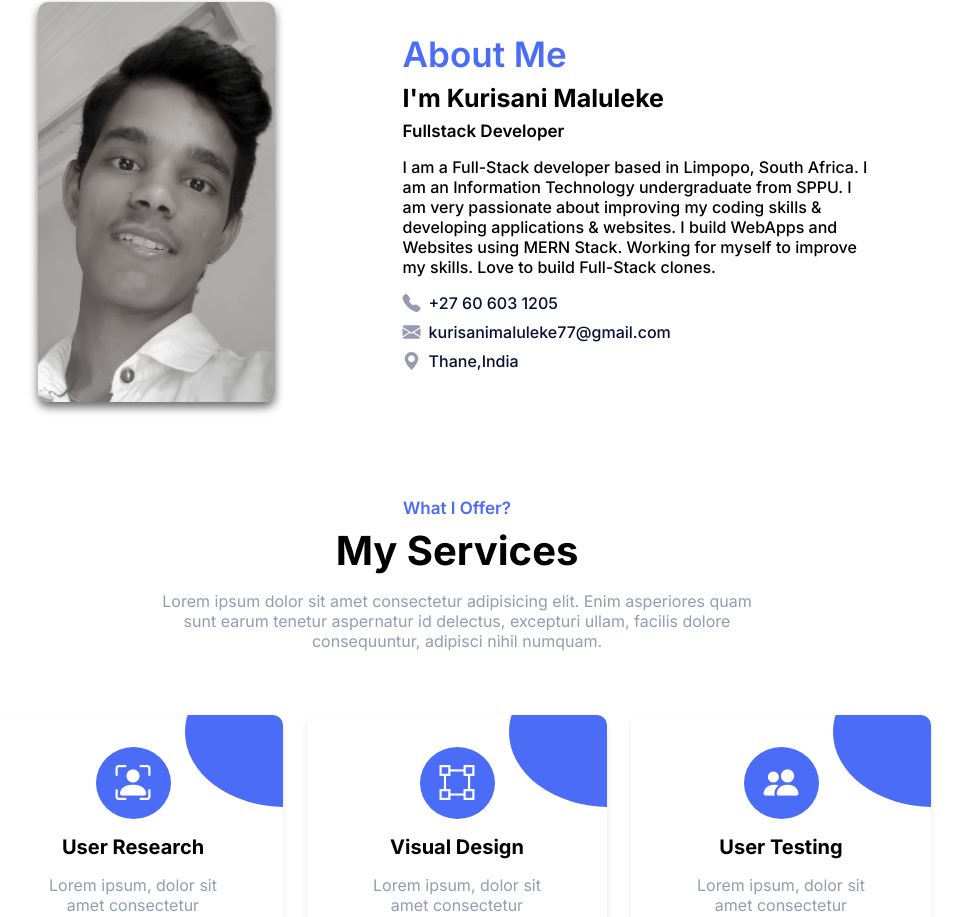
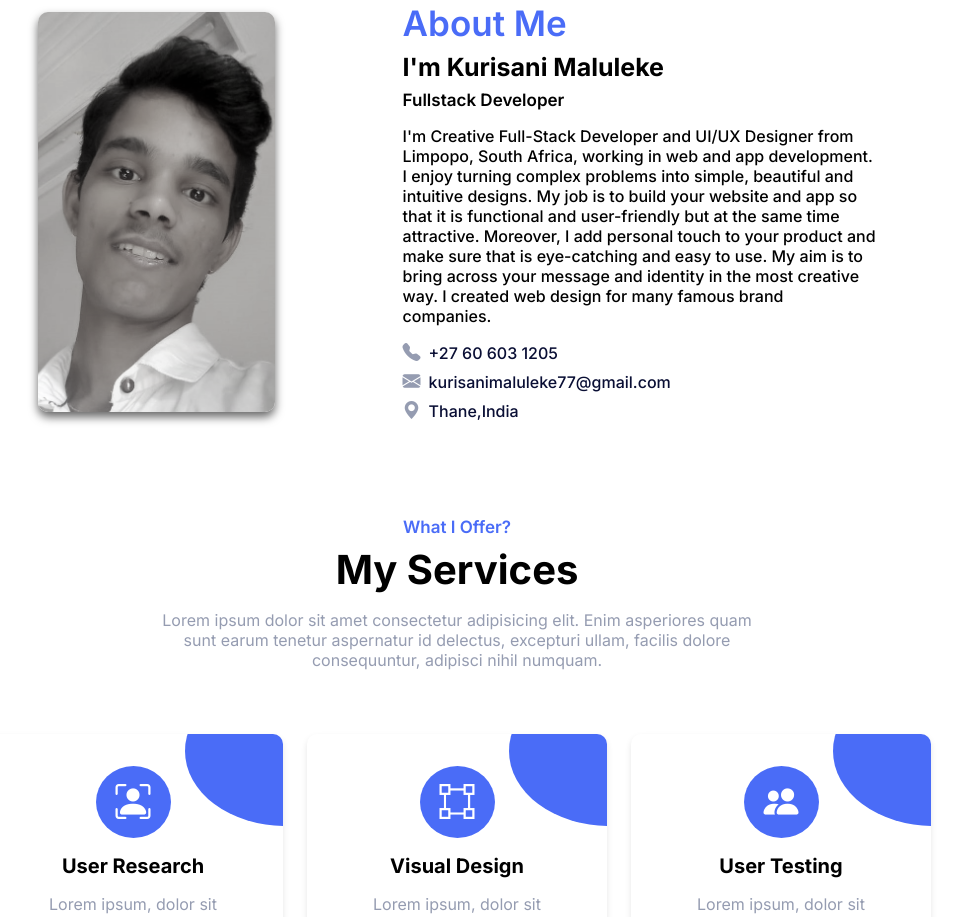
Before and after one commit to Kurisani-web/dev-portfolio, a React (Vite) app in the folder client/: page / in a window 1280 px wide. Shown: the part 800-1717 px from the top of the page, without its empty margins (183-1145 px from the left). Built offline with nearby package versions, Linux system fonts and the light colour scheme.

Commit message:
Update About.jsx

```diff
--- a/client/src/components/About.jsx
+++ b/client/src/components/About.jsx
@@ -12,11 +12,11 @@ export default function About() {
         <h3>I'm Kurisani Maluleke</h3>
         <small>Fullstack Developer</small>
         <p>
-          I am a Full-Stack developer based in Limpopo, South Africa. I am an Information
-          Technology undergraduate from SPPU. I am very passionate about
-          improving my coding skills & developing applications & websites. I
-          build WebApps and Websites using MERN Stack. Working for myself to
-          improve my skills. Love to build Full-Stack clones.
+          I'm Creative Full-Stack Developer and UI/UX Designer from Limpopo, South Africa, working in web and app development.
+          I enjoy turning complex problems into simple, beautiful and intuitive designs.
+          My job is to build your website and app so that it is functional and user-friendly but at the same time attractive.
+          Moreover, I add personal touch to your product and make sure that is eye-catching and easy to use.
+          My aim is to bring across your message and identity in the most creative way. I created web design for many famous brand companies.
         </p>
         <ul className="contact">
           <li>
```
